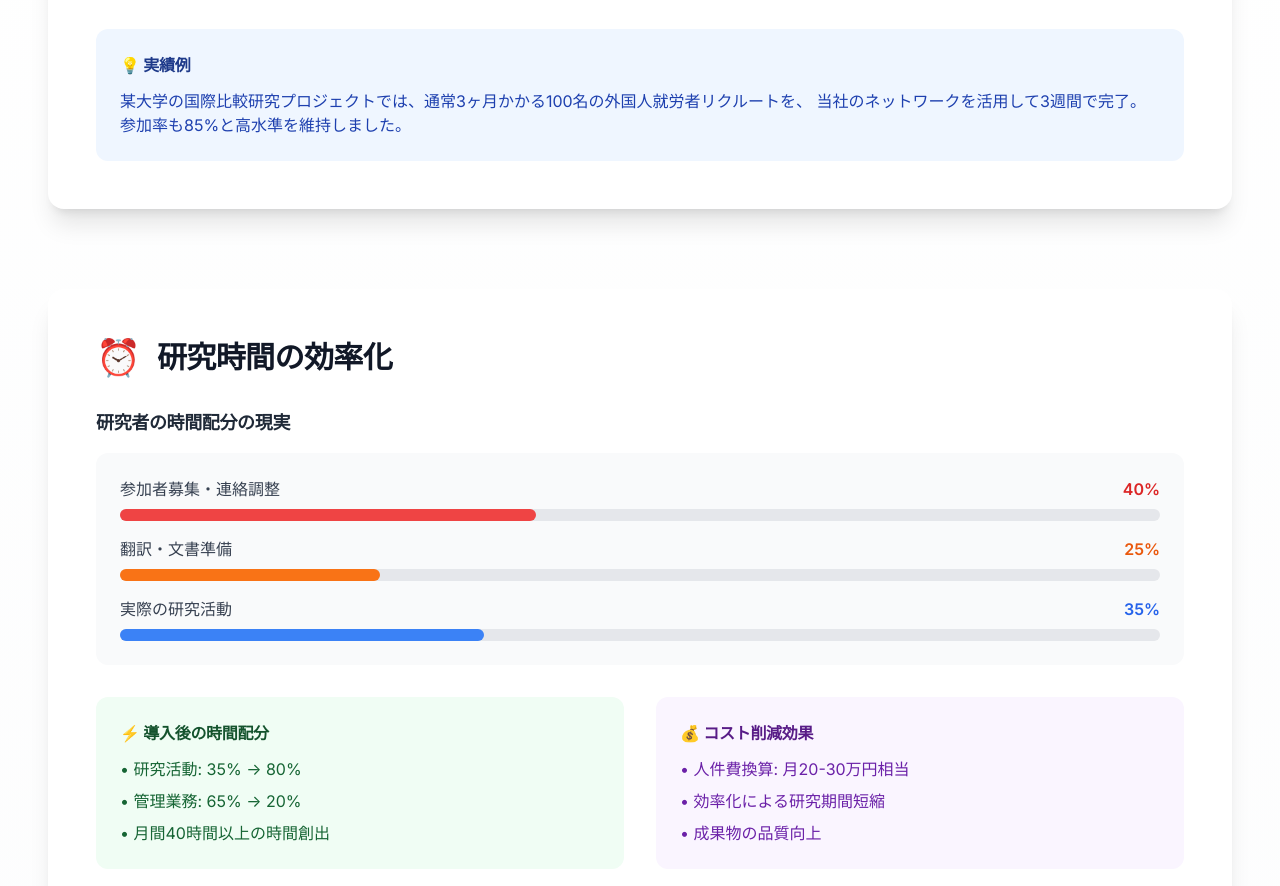
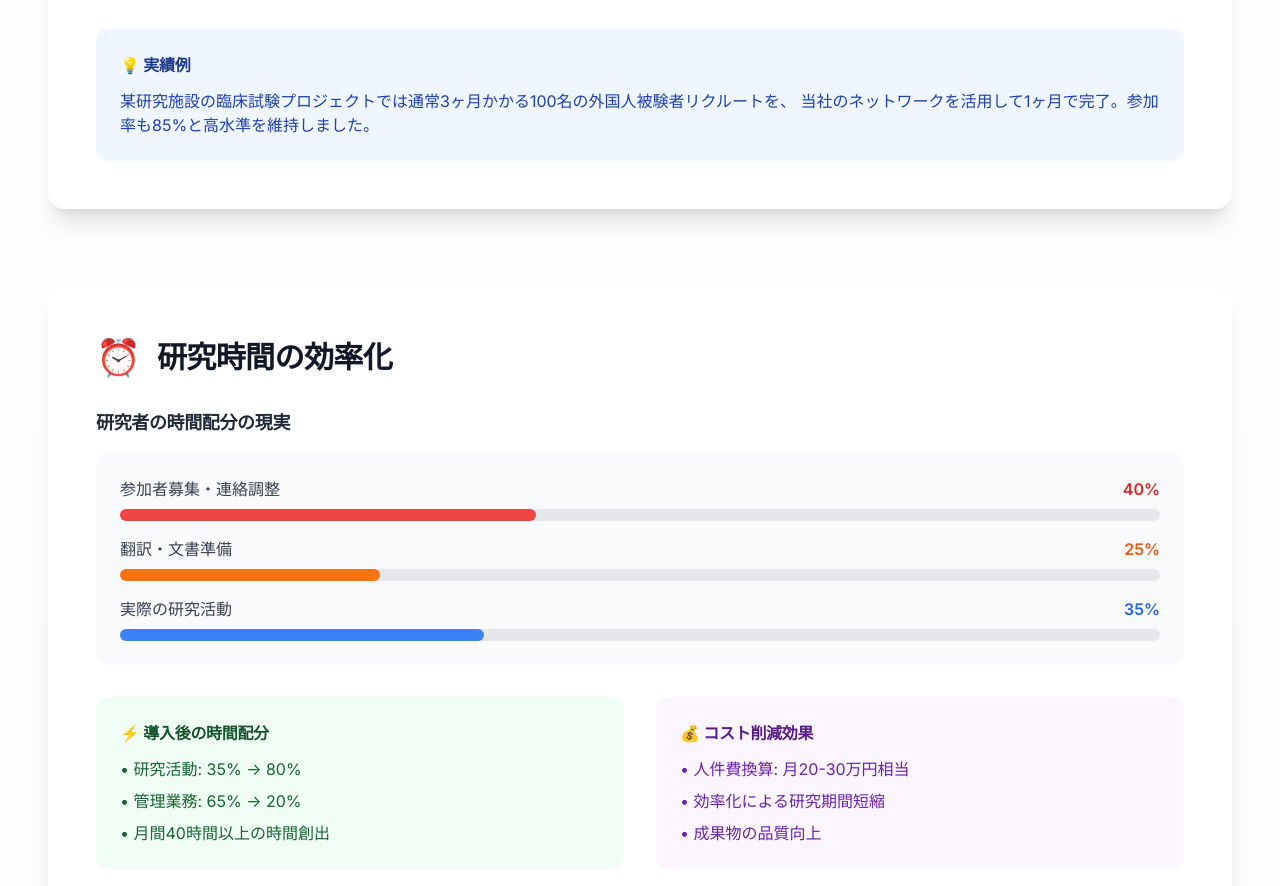
Before and after one commit to kylenorthernscript/scholar-support-ai-bridge-astro, an Astro site: page / in a window 1280 px wide. Shown: the part 4731-5617 px from the top of the page. Built offline with nearby package versions, Linux system fonts and the light colour scheme; Astro itself is replaced by a stand-in of ours.

Commit message:
Update case study example to clinical trial project

```diff
--- a/src/components/DetailedInfoSection.astro
+++ b/src/components/DetailedInfoSection.astro
@@ -70,8 +70,8 @@
         <div class="bg-blue-50 p-6 rounded-lg">
           <h4 class="font-semibold text-blue-900 mb-3">💡 実績例</h4>
           <p class="text-blue-800">
-            某大学の国際比較研究プロジェクトでは、通常3ヶ月かかる100名の外国人就労者リクルートを、
-            当社のネットワークを活用して3週間で完了。参加率も85%と高水準を維持しました。
+            某研究施設の臨床試験プロジェクトでは通常3ヶ月かかる100名の外国人被験者リクルートを、
+            当社のネットワークを活用して1ヶ月で完了。参加率も85%と高水準を維持しました。
           </p>
         </div>
       </div>
```
